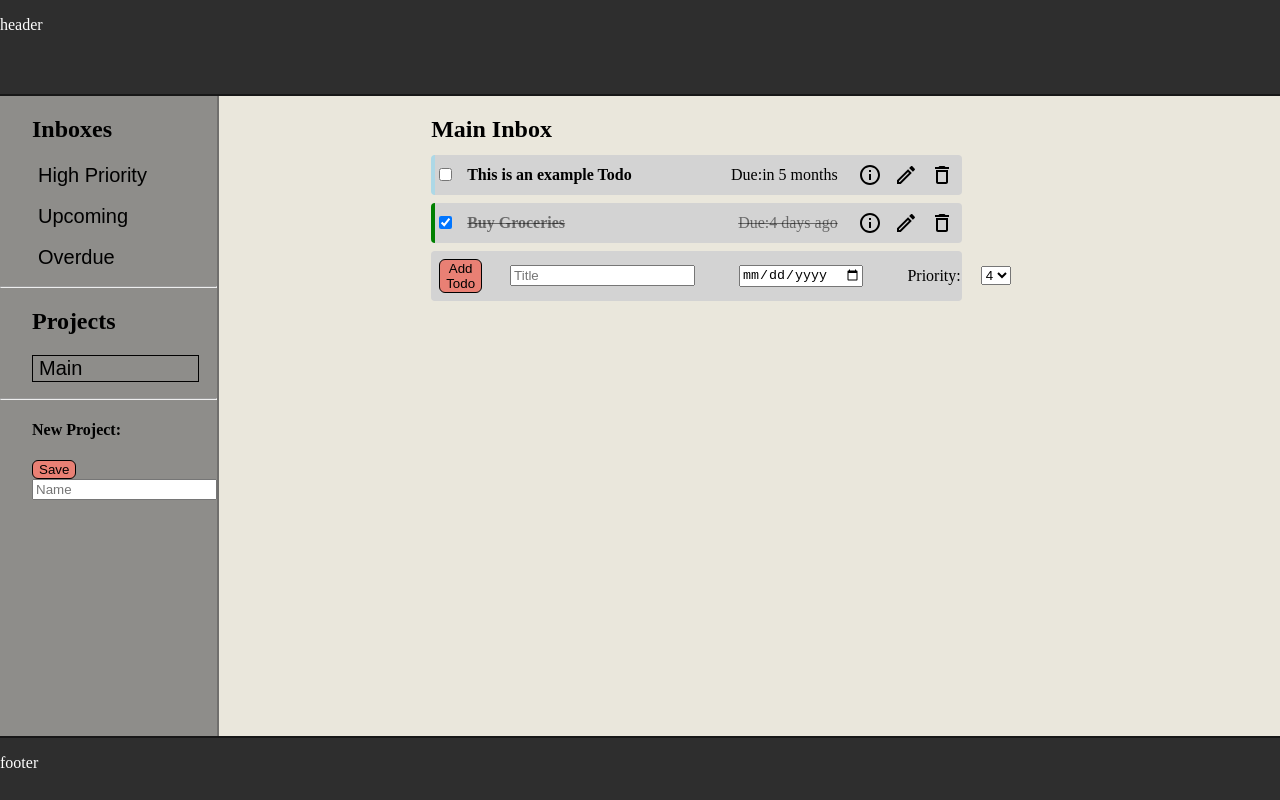
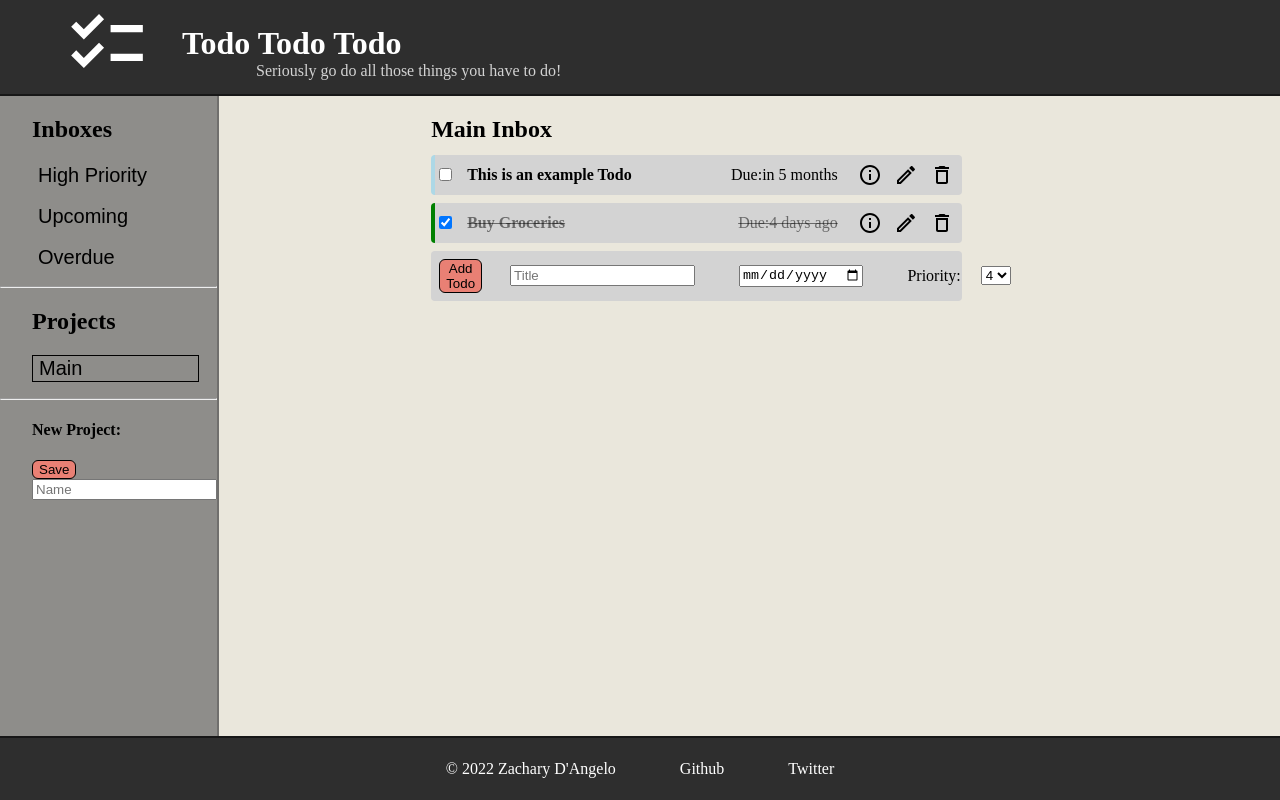
Before and after one commit to ZacharyDangelo/TOP_Todo, a website built with webpack: page dist/index.html in a window 1280 px wide. Built offline with Linux system fonts and the light colour scheme.

Commit message:
Added header and footer design

```diff
--- a/src/style.css
+++ b/src/style.css
@@ -24,6 +24,26 @@ body{
     background-color: #2e2e2e;
     border-bottom: 2px solid rgba(0, 0, 0, 0.5);
     color:white;
+}
+
+.header-container p{
+    margin:0;
+    margin-top: -1.5rem;
+    padding-left: 16rem;
+    color:lightgray;
+}
+
+.title{
+    display:flex;
+    align-items:center;
+    padding-left: 4rem;
+}
+.title img{
+    height: 86px;
+    width:86px;
+    max-height:100%;
+    max-width:100%;
+    margin-right: 2rem;
 }
 
 .sidebar-container{
@@ -108,6 +128,15 @@ body{
     grid-area: footer;
     background-color: #2e2e2e;
     border-top: 2px solid rgba(0, 0, 0, 0.5);
+    color:white;
+    display:flex;
+    justify-content: center;
+    align-items:center;
+    gap: 4rem;
+}
+
+.footer-container a{
+    text-decoration: none;
     color:white;
 }
 
```
Also changed, not shown: dist/index.html, dist/main.js, src/logo.svg (added).
